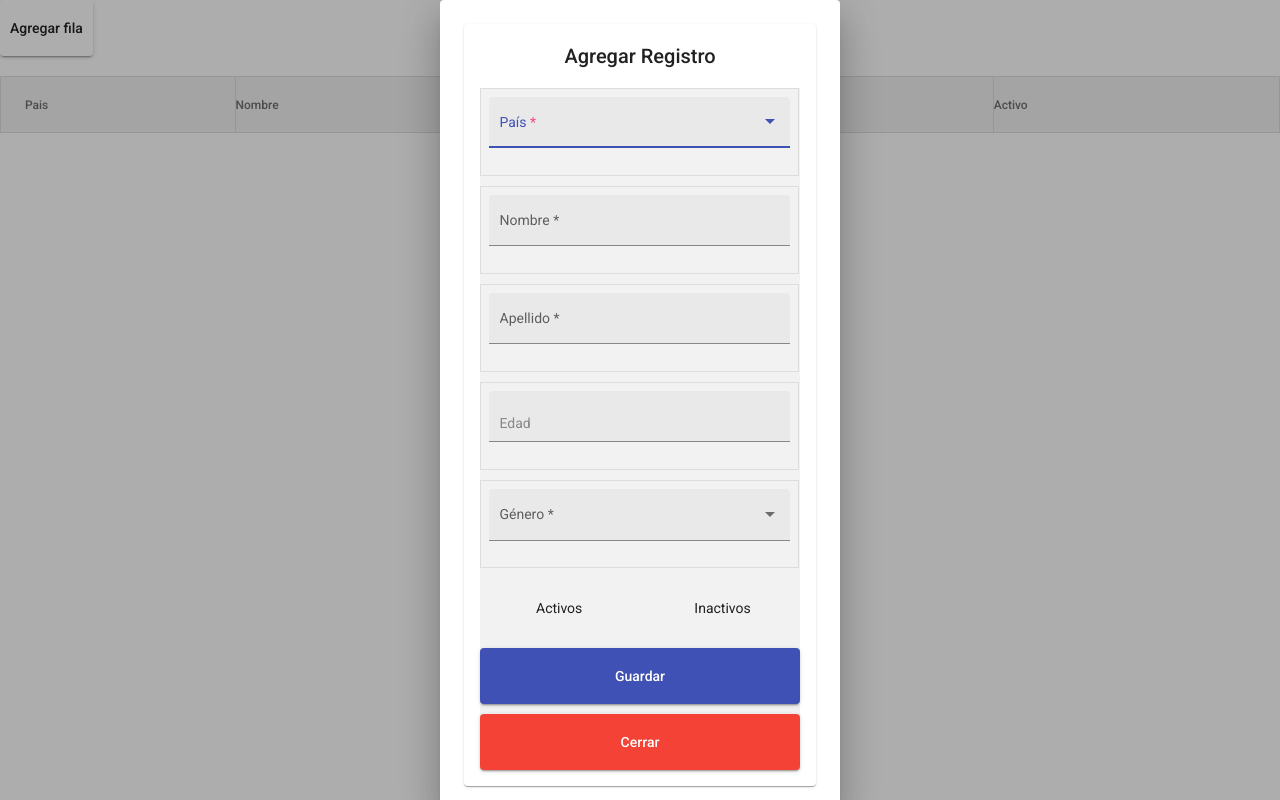
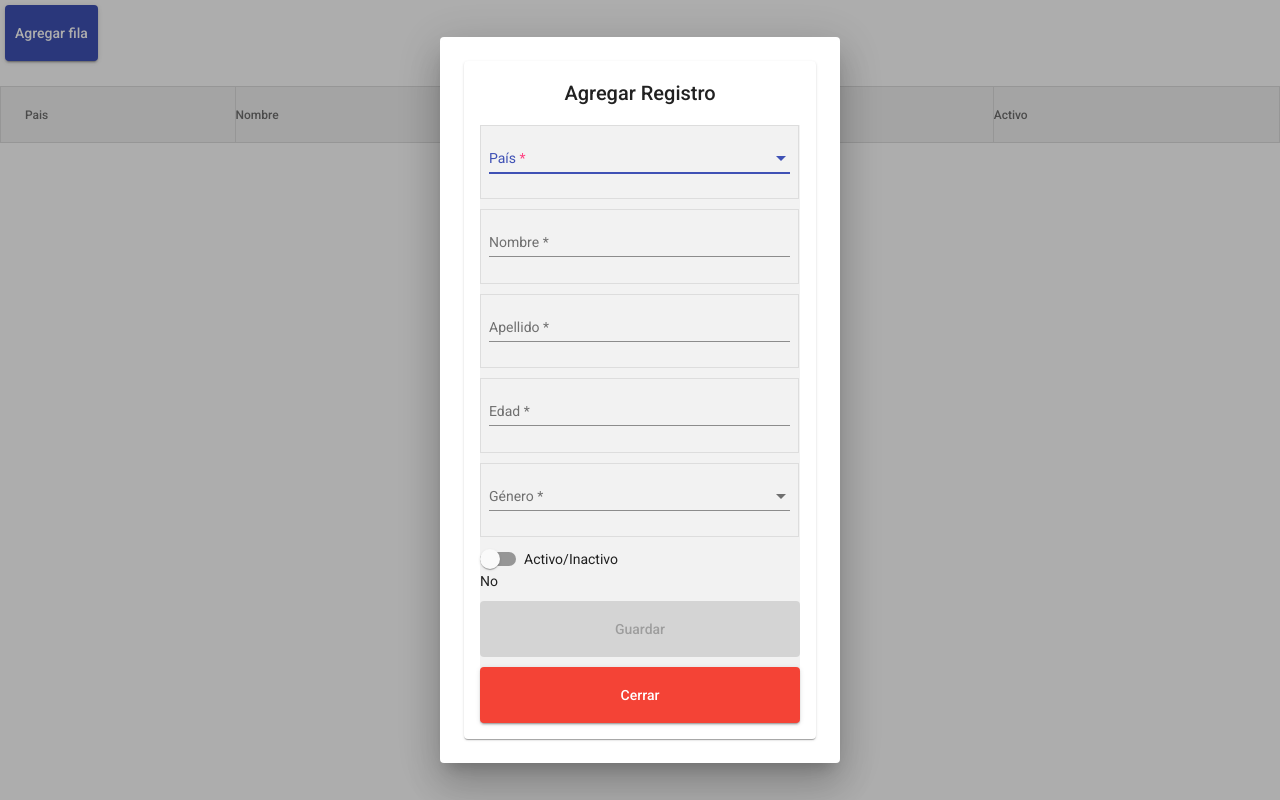
Before and after one commit to Luisdelahoz1/todo-list, an Angular app: page / in a window 1280 px wide. Both pictures are taken after a click on the button "Agregar fila". Built offline with nearby package versions, Linux system fonts and the light colour scheme.

Commit message:
Fix changes project on

```diff
--- a/src/components/formulario-modal/formulario-modal.component.html
+++ b/src/components/formulario-modal/formulario-modal.component.html
@@ -3,7 +3,8 @@
     <h2>Agregar Registro</h2>
     <form [formGroup]="formulario">
 
-      <mat-form-field appearance="fill">
+
+      <mat-form-field >
         <mat-label>País</mat-label>
         <mat-select formControlName="pais">
           <mat-option>Selecionar un pais</mat-option>
@@ -11,24 +12,27 @@
         </mat-select>
       </mat-form-field>
 
-      <mat-form-field appearance="fill">
+      <mat-form-field>
         <mat-label>Nombre</mat-label>
-        <input matInput formControlName="nombre" placeholder="Nombre">
+        <input matInput formControlName="nombre">
       </mat-form-field>
 
-      <mat-form-field appearance="fill">
+      <mat-form-field >
         <mat-label>Apellido</mat-label>
         <input matInput formControlName="apellido" placeholder="Apellido">
       </mat-form-field>
 
-      <mat-form-field appearance="fill">
+      <mat-form-field>
         <input matInput type="number" formControlName="edad" placeholder="Edad">
         <mat-error *ngIf="formulario.get('edad').hasError('pattern')">
           La edad debe ser un número.
         </mat-error>
+        <mat-error *ngIf="formulario.get('edad').hasError('edadNegativa')">
+          La edad no puede ser negativa.
+        </mat-error>
       </mat-form-field>
 
-      <mat-form-field appearance="fill">
+      <mat-form-field >
         <mat-label>Género</mat-label>
         <mat-select formControlName="genero">
           <mat-option value="masculino">Masculino</mat-option>
@@ -36,15 +40,22 @@
         </mat-select>
       </mat-form-field>
 
-      <section class="example-section">
-        <mat-checkbox class="example-margin" [checked]="formulario.get('activo').value" (change)="toggleActivo()">Activos</mat-checkbox>
-        <mat-checkbox class="example-margin" [checked]="formulario.get('inactivo').value" (change)="toggleInactivo()">Inactivos</mat-checkbox>
-      </section>
+
+      <mat-slide-toggle formControlName="activo">Activo/Inactivo</mat-slide-toggle>
+      <span>{{ formulario.get('activo').value ? 'Si' : 'No' }}</span>
 
 
-      <button mat-raised-button color="primary" (click)="guardar()">Guardar</button>
+
+      <button mat-raised-button color="primary" (click)="guardar()" [disabled]="formulario.invalid">Guardar</button>
       <button mat-raised-button color="warn" (click)="cerrar()">Cerrar</button>
 
+
+
     </form>
+
+    <div *ngIf="guardadoExitoso" class="exito-mensaje">
+      ¡Guardado exitosamente!
+    </div>
+
   </mat-card-content>
 </mat-card>
--- a/src/components/formulario-modal/formulario-modal.component.ts
+++ b/src/components/formulario-modal/formulario-modal.component.ts
@@ -11,13 +11,8 @@ export class FormularioModalComponent {
   paises: string[] = ['Colombia', 'Argentina', 'Brasil', 'Chile', 'México', 'Venezuela'];
 
   formulario: FormGroup;
+  guardadoExitoso = false;
 
-  checked = true;
-  indeterminate = true;
-  labelPosition: 'Activo' | 'after' = 'after';
-  disabled = true;
-  checkedActivo = false;
-  checkedInactivo = false;
 
   constructor(
     public dialogRef: MatDialogRef<FormularioModalComponent>,
@@ -26,25 +21,17 @@ export class FormularioModalComponent {
 
   ) {
     this.formulario = this.fb.group({
+
       pais: ['', Validators.required],
       nombre: ['', Validators.required],
       apellido: ['', Validators.required],
-      edad: ['', [Validators.required, this.validarEdadNoNegativa]],
+      edad: [null, [Validators.required, Validators.pattern(/^\d+$/), Validators.min(0)]],
       genero: ['', Validators.required],
       activo: [false],
-      inactivo: [false],
+
     });
   }
 
-  toggleActivo() {
-    this.checkedActivo = !this.checkedActivo;
-    this.formulario.get('activo').setValue(this.checkedActivo);
-  }
-
-  toggleInactivo() {
-    this.checkedInactivo = !this.checkedInactivo;
-    this.formulario.get('inactivo').setValue(this.checkedInactivo);
-  }
 
   validarEdadNoNegativa(control: AbstractControl): { [key: string]: any } | null {
     const edad = control.value;
@@ -56,11 +43,21 @@ export class FormularioModalComponent {
 
   guardar() {
     if (this.formulario.valid) {
-      this.dialogRef.close(this.formulario.value);
+      this.guardadoExitoso = true;
+      setTimeout(() => {
+        this.guardadoExitoso = false;
+      }, 3000);
     }
   }
+
 
   cerrar() {
     this.dialogRef.close();
   }
+
+
+  ngOnInit() {
+
+  }
+
 }
--- a/src/components/tabla1/tabla1.component.css
+++ b/src/components/tabla1/tabla1.component.css
@@ -1,5 +1,6 @@
 h2 {
     text-align: center;
+    align-items: center;
   }
 
   form {
--- a/src/components/tabla1/tabla1.component.html
+++ b/src/components/tabla1/tabla1.component.html
@@ -1,9 +1,26 @@
-<button mat-raised-button (click)="abrirModal()">Agregar fila</button>
+<button mat-raised-button (click)="abrirModal()" color="primary" style="margin: 5px;">Agregar fila</button>
 
 <table mat-table [dataSource]="dataSource">
   <ng-container *ngFor="let column of displayedColumns" [matColumnDef]="column">
     <th mat-header-cell *matHeaderCellDef>{{ column | titlecase }}</th>
-    <td mat-cell *matCellDef="let element">{{ element[column] }}</td>
+    <td mat-cell *matCellDef="let element">
+      <!-- Si la columna es 'activo', muestra 'Sí' o 'No' -->
+      <ng-container *ngIf="column !== 'activo'; else estadoColumn">
+        {{ element[column] }}
+      </ng-container>
+      <ng-template #estadoColumn>
+        {{ element[column] ? 'Sí' : 'No' }}
+      </ng-template>
+    </td>
+  </ng-container>
+
+  <ng-container matColumnDef="acciones">
+    <th mat-header-cell *matHeaderCellDef>Acciones</th>
+    <td mat-cell *matCellDef="let element">
+      <button mat-icon-button color="warn" (click)="abrirModalEliminar(element)">
+        <mat-icon>delete</mat-icon>
+      </button>
+    </td>
   </ng-container>
 
   <tr mat-header-row *matHeaderRowDef="displayedColumns"></tr>
--- a/src/components/tabla1/tabla1.component.ts
+++ b/src/components/tabla1/tabla1.component.ts
@@ -16,6 +16,7 @@ export class Tabla1Component {
 
   constructor(public dialog: MatDialog) {}
 
+
   abrirModal() {
     const dialogRef = this.dialog.open(FormularioModalComponent, {
       width: '400px',
@@ -24,6 +25,7 @@ export class Tabla1Component {
     dialogRef.afterClosed().subscribe(result => {
       if (result) {
         this.dataSource.data = [...this.dataSource.data, result];
+
       }
     });
   }
```
Also changed, not shown: src/app/app.module.ts (+7 -1 lines).
